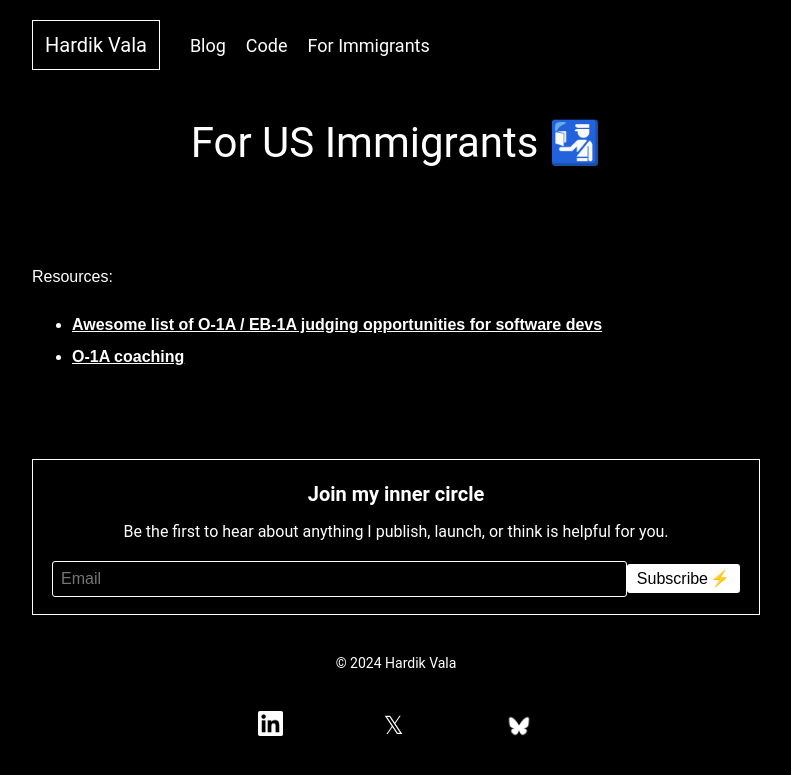
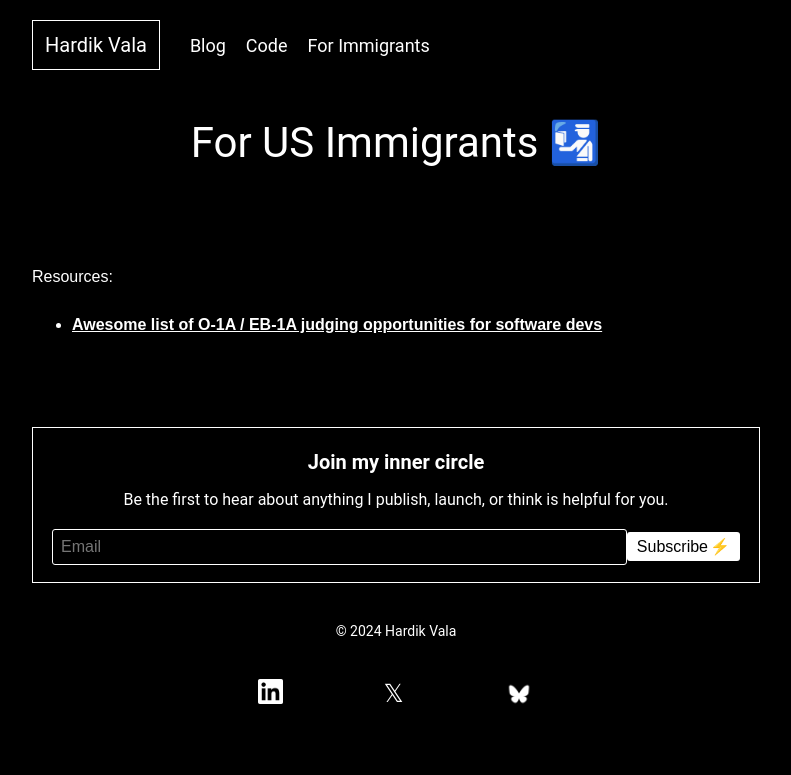
Before and after one commit to hardik-vala/hardik-vala, a Jekyll site: the page built from for_immigrants.html, in a window 1280 px wide. Shown: the top 775 px of the page, without its empty margins (244-1035 px from the left). Built offline with Jekyll 4.4.1, drawn with Linux system fonts in a browser that asks for light colours.

Commit message:
Remove consulting link.

```diff
--- a/for_immigrants.html
+++ b/for_immigrants.html
@@ -12,8 +12,5 @@ title: For Immigrants
       <a href="https://github.com/hardik-vala/awesome-judging">Awesome list of O-1A / EB-1A judging opportunities for software
         devs</a>
     </li>
-    <li>
-      <a href="/consulting.html">O-1A coaching</a>
-    </li>
   </ul>
 </div>
```
